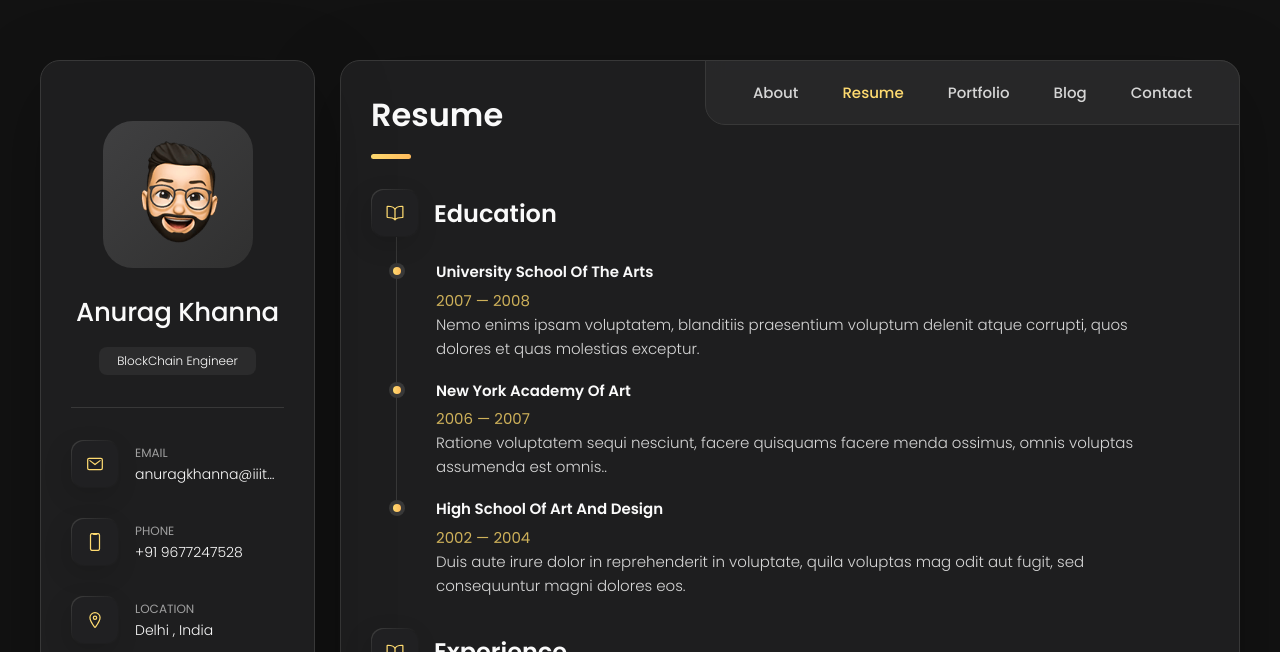
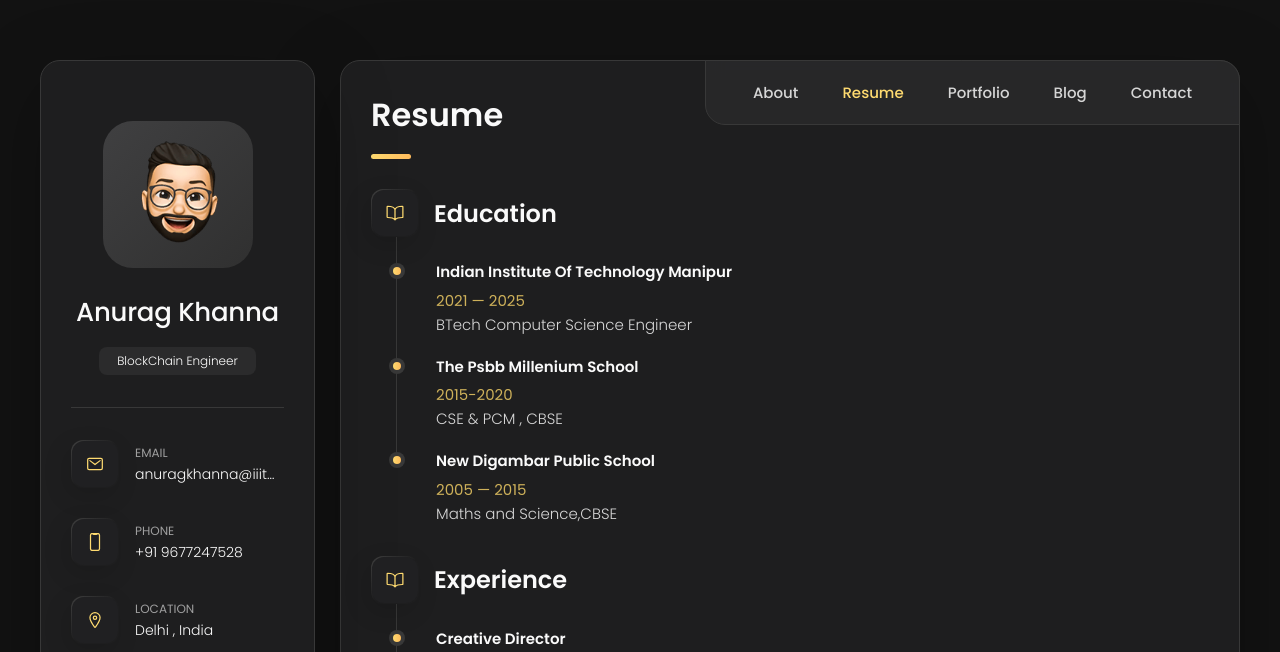
Before and after one commit to annuraagggIIIT/Portfolio, a plain HTML site: page index.html in a window 1280 px wide. Both pictures are taken after a click on the button "Resume". Shown: the top 652 px of the page. Drawn offline with nearby package versions, Linux system fonts and the light colour scheme.

Commit message:
Resume-education

```diff
--- a/index.html
+++ b/index.html
@@ -342,41 +342,37 @@
 
             <li class="timeline-item">
 
-              <h4 class="h4 timeline-item-title">University school of the arts</h4>
+              <h4 class="h4 timeline-item-title">Indian Institute Of Technology Manipur</h4>
 
-              <span>2007 — 2008</span>
+              <span>2021 — 2025</span>
 
               <p class="timeline-text">
-                Nemo enims ipsam voluptatem, blanditiis praesentium voluptum delenit atque corrupti, quos dolores et
-                quas molestias
-                exceptur.
+                BTech Computer Science Engineer
+
               </p>
 
             </li>
 
             <li class="timeline-item">
 
-              <h4 class="h4 timeline-item-title">New york academy of art</h4>
+              <h4 class="h4 timeline-item-title">The Psbb Millenium School</h4>
 
-              <span>2006 — 2007</span>
+              <span>2015-2020</span>
 
               <p class="timeline-text">
-                Ratione voluptatem sequi nesciunt, facere quisquams facere menda ossimus, omnis voluptas assumenda est
-                omnis..
+            CSE & PCM , CBSE
               </p>
 
             </li>
 
             <li class="timeline-item">
 
-              <h4 class="h4 timeline-item-title">High school of art and design</h4>
+              <h4 class="h4 timeline-item-title">New Digambar Public School</h4>
 
-              <span>2002 — 2004</span>
+              <span>2005 — 2015</span>
 
               <p class="timeline-text">
-                Duis aute irure dolor in reprehenderit in voluptate, quila voluptas mag odit aut fugit, sed consequuntur
-                magni dolores
-                eos.
+                Maths and Science,CBSE
               </p>
 
             </li>
```
